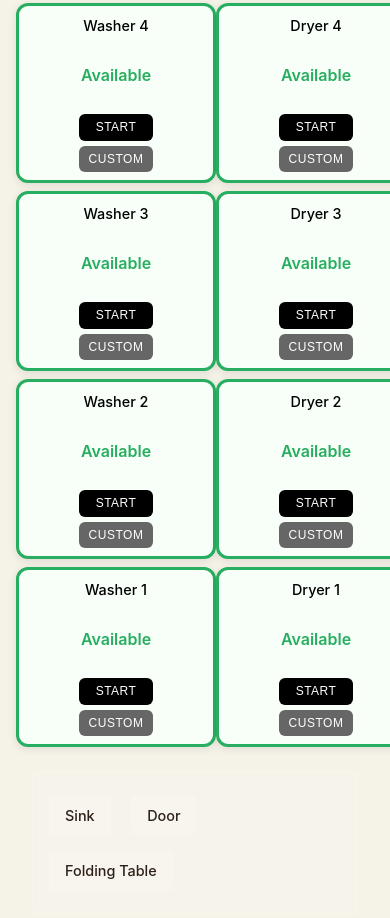
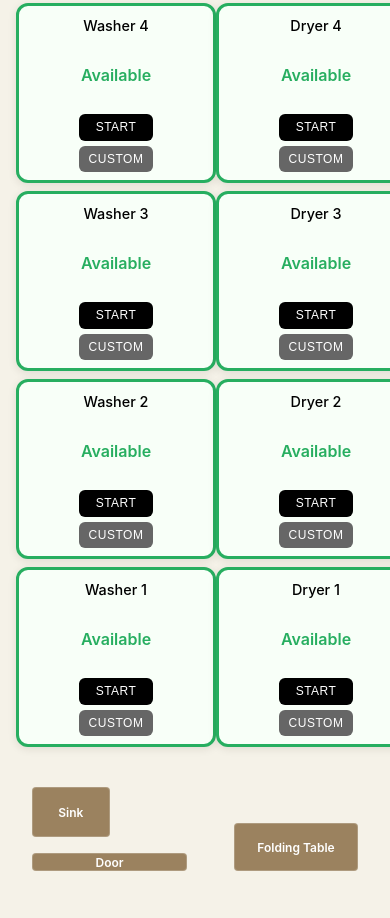
Before and after one commit to AngelCodes95/laundry-timer, a website built with Vite: page index.html in a window 390 px wide. Shown: the part 588-1506 px from the top of the page. Built offline with nearby package versions, Linux system fonts and the light colour scheme; no server answers.

Commit message:
Fix mobile landmarks layout and positioning
Move How to Use above photo on mobile. Add mobile landmarks at bottom that mirror desktop layout with proper sizing and positioning.

```diff
--- a/css/styles.css
+++ b/css/styles.css
@@ -2033,40 +2033,79 @@ body.dark .btn-how-to-use:hover {
   transform: translateY(-1px);
 }
 
-/* Mobile landmarks at bottom */
-.mobile-landmarks {
+/* Mobile landmarks at bottom - mimic desktop layout but compact */
+.mobile-landmarks-container {
   display: none; /* Hidden on desktop */
-  margin: 1rem;
-  padding: 1rem;
-  background: rgba(255, 255, 255, 0.1);
-  border-radius: 8px;
-  border: 1px solid rgba(255, 255, 255, 0.2);
-}
-
-.mobile-landmark-item {
-  display: inline-block;
-  margin: 0.5rem 1rem 0.5rem 0;
-  padding: 0.5rem 1rem;
-  background: rgba(255, 255, 255, 0.15);
-  border-radius: 4px;
-  font-size: 0.9rem;
-  font-weight: 500;
-  color: var(--text-color);
-}
-
-/* Show mobile landmarks only on mobile */
+}
+
 @media (max-width: 768px) {
-  .mobile-landmarks {
-    display: block;
+  .mobile-landmarks-container {
+    display: flex;
+    gap: 1rem;
+    padding: 1rem;
+    margin-top: 1rem;
+  }
+
+  .mobile-washers-column {
+    flex: 1;
+    display: flex;
+    flex-direction: column;
+    gap: 1rem; /* Increased gap to push sink farther from door */
+  }
+
+  .mobile-dryers-column {
+    flex: 1;
+    display: flex;
+    flex-direction: column;
+    justify-content: flex-end; /* Push folding table to bottom */
+  }
+
+  .mobile-sink-landmark,
+  .mobile-door-landmark,
+  .mobile-folding-table-landmark {
+    background: rgba(139, 111, 71, 0.85);
+    color: white;
+    font-size: 0.75rem;
+    font-weight: 600;
+    text-align: center;
+    border-radius: 4px;
+    padding: 0.5rem;
+    border: 1px solid rgba(255, 255, 255, 0.2);
+  }
+
+  /* Sink landmark - half width, pushed to left */
+  .mobile-sink-landmark {
+    height: 50px;
+    width: 50%; /* Half the width */
+    margin-right: auto; /* Push to left side */
+    display: flex;
+    align-items: center;
+    justify-content: center;
+  }
+
+  /* Door landmark - thin rectangle below sink with more space */
+  .mobile-door-landmark {
+    height: 15px;
+    display: flex;
+    align-items: center;
+    justify-content: center;
+  }
+
+  /* Folding table landmark - smaller and pushed to right edge */
+  .mobile-folding-table-landmark {
+    height: 48px; /* 80% of 60px */
+    width: 80%; /* 80% of current size */
+    margin-left: auto; /* Push to right side */
+    display: flex;
+    align-items: center;
+    justify-content: center;
   }
 }
 
 /* Dark theme support for mobile landmarks */
-[data-theme='dark'] .mobile-landmarks {
-  background: rgba(255, 255, 255, 0.05);
-  border-color: rgba(255, 255, 255, 0.1);
-}
-
-[data-theme='dark'] .mobile-landmark-item {
-  background: rgba(255, 255, 255, 0.1);
-}
+[data-theme='dark'] .mobile-sink-landmark,
+[data-theme='dark'] .mobile-door-landmark,
+[data-theme='dark'] .mobile-folding-table-landmark {
+  background: rgba(139, 111, 71, 0.9);
+  border-color: rgba(255, 255, 255, 0.3);
+}
--- a/index.html
+++ b/index.html
@@ -251,16 +251,20 @@
             </div>
         </main>
 
-        <!-- Mobile landmarks at bottom -->
-        <div class="mobile-landmarks">
-            <div class="mobile-landmark-item">
-                <span>Sink</span>
+        <!-- Mobile landmarks at bottom - mimic desktop layout but compact -->
+        <div class="mobile-landmarks-container">
+            <div class="mobile-washers-column">
+                <div class="mobile-sink-landmark">
+                    <span>Sink</span>
+                </div>
+                <div class="mobile-door-landmark">
+                    <span>Door</span>
+                </div>
             </div>
-            <div class="mobile-landmark-item">
-                <span>Door</span>
-            </div>
-            <div class="mobile-landmark-item">
-                <span>Folding Table</span>
+            <div class="mobile-dryers-column">
+                <div class="mobile-folding-table-landmark">
+                    <span>Folding Table</span>
+                </div>
             </div>
         </div>
 
```
